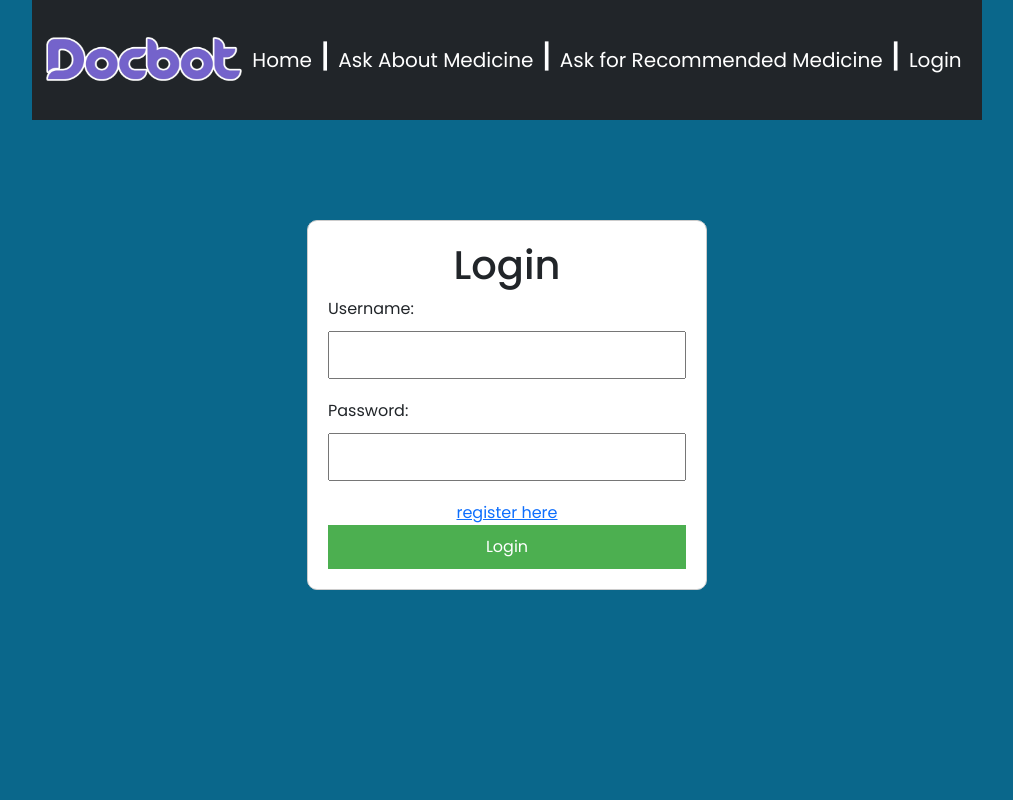
After one commit to JuzzThyne/Docbot, a PHP site: page /login.php in a window 1280 px wide. The commit adds this page. Shown: the whole page, without its empty margins (133-1146 px from the left). Run offline with PHP 8.4, Linux system fonts and the light colour scheme; some libraries are stand-ins or nearby versions.

Commit message:
many changes

```diff
--- a/includes/indexnav.php
+++ b/includes/indexnav.php
@@ -33,14 +33,14 @@
 	        <a class="nav-link active" aria-current="page" href="chatbotrecommend.php">Ask for Recommended Medicine</a>
 	    </li>
 
-	    <h2>|</h2>
+	    <!-- <h2>|</h2>
 	    <li class="nav-item">
 	        <a class="nav-link active" aria-current="page" href="groupchat.php">Live Chat</a>
-	    </li>
+	    </li> -->
 
-	    <h2>|</h2>
-
-
+		 <?php
+		 include'user_session.php';
+		 ?>
 	</ul>
 
 
--- /dev/null
+++ b/includes/user_session.php
@@ -0,0 +1,24 @@
+<?php
+		// Start the session
+		if (session_status() == PHP_SESSION_NONE) {
+			session_start();
+		}
+		// Check if the user is already logged in
+		if (isset($_SESSION['username'])) {
+			echo '<h2>|</h2>';
+			echo '<li class="nav-item">';
+			echo '<a class="nav-link active" aria-current="page" href="groupchat.php">Live Chat</a>';
+			echo '</li>';
+			echo '<h2>|</h2>';
+			echo '<li class="nav-item">';
+			echo '<a class="nav-link active" aria-current="page" href="logout.php">Logout</a>';
+			echo '</li>';
+		}
+		else{
+			echo '<h2>|</h2>';
+			echo '<li class="nav-item">';
+			echo '<a class="nav-link active" aria-current="page" href="login.php">Login</a>';
+			echo '</li>';
+
+		}
+?>
--- a/log.html
+++ b/log.html
@@ -1 +1 @@
-<div class='msgln'><i>User Josua Rhogel Cuales has joined the chat session.</i><br></div><div class='msgln'><i>User Josua Rhogel Cuales has left the chat session.</i><br></div>
+<div class='msgln'><i>User John Kenneth Reyes has joined the chat session.</i><br></div><div class='msgln'> <b>John Kenneth Reyes</b>: hi<br><br></div><div class='msgln'><i>User John Kenneth Reyes has left the chat session.</i><br></div><div class='msgln'><i>User Johnren Podiotan has joined the chat session.</i><br></div><div class='msgln'> <b>Johnren Podiotan</b>: hello<br><br></div><div class='msgln'><i>User Johnren Podiotan has left the chat session.</i><br></div><div class='msgln'><i>User John Kenneth Reyes has joined the chat session.</i><br></div><div class='msgln'> <b>John Kenneth Reyes</b>: asdada<br><br></div><div class='msgln'><i>User John Kenneth Reyes has left the chat session.</i><br></div><div class='msgln'><i>User Justine Podiotan has joined the chat session.</i><br></div><div class='msgln'> <b>Justine Podiotan</b>: heheh<br><br></div><div class='msgln'><i>User Justine Podiotan has left the chat session.</i><br></div>
--- /dev/null
+++ b/login.php
@@ -0,0 +1,148 @@
+<?php
+
+require('includes/indexnav.php');
+require('includes/database.php');
+
+
+if (session_status() == PHP_SESSION_NONE) {
+    session_start();
+}
+// Check if the user is already logged in
+if (isset($_SESSION['username'])) {
+  // Redirect to the dashboard page
+  header("Location: index.php");
+}
+
+// Check if the login form has been submitted
+if ($_SERVER["REQUEST_METHOD"] == "POST") {
+  // Get the username and password inputs
+  $username = $_POST["username"];
+  $password = $_POST["password"];
+
+  // Call the login function to authenticate the user
+  if (login($username, $password)) {
+    // Set the session variable
+    $_SESSION['username'] = $username;
+
+    // Redirect to the dashboard page
+    header("Location: index.php");
+    // echo "<p style='color: red;'>Logged in</p>";
+  } else {
+    // Display an error message if the login failed
+    echo "<p style='color: red;'>Invalid username or password</p>";
+  }
+}
+
+ ?>
+<html>
+<link rel="stylesheet" type="text/css" href="css/index.css">
+<head>
+    <title>DocBot</title>
+</head>
+    <style>
+    .form_new {
+      width: 400px;
+      margin: auto;
+      margin-top: 100px;
+      border: 1px solid #ccc;
+      padding: 20px;
+      text-align: center;
+      background-color: #fff;
+      border-radius: 10px;
+    }
+    label {
+      display: block;
+      margin-bottom: 10px;
+      text-align: left;
+    }
+    input[type="text"], input[type="password"] {
+      width: 100%;
+      padding: 10px;
+      margin-bottom: 20px;
+      box-sizing: border-box;
+    }
+    input[type="submit"] {
+      width: 100%;
+      padding: 10px;
+      background-color: #4CAF50;
+      color: #fff;
+      border: none;
+      cursor: pointer;
+    }
+  </style>
+<body style=" background: #0a678b;">
+    <form method="POST" class="form_new">
+        <h1>Login</h1>
+        <label for="username">Username:</label>
+        <input type="text" id="username" name="username" required>
+        <label for="password">Password:</label>
+        <input type="password" id="password" name="password" required>
+        <a href="register.php">register here</a>
+        <input type="submit" value="Login">
+    </form>
+    <?php
+    function login($username, $password) {
+        // Replace these with your database credentials
+        $db_host = 'localhost';
+        $db_user = 'root';
+        $db_pass = '';
+        $db_name = 'docbot';
+
+        // Create a database connection
+        $conn = mysqli_connect($db_host, $db_user, $db_pass, $db_name);
+
+        // Check if the connection was successful
+        if (!$conn) {
+            die('Database connection failed: ' . mysqli_connect_error());
+        }
+
+        // Sanitize the username input to prevent SQL injection attacks
+        $username = mysqli_real_escape_string($conn, $username);
+
+        // Build the SQL query to select the user with the given username
+        $sql = "SELECT * FROM users WHERE username = '$username'";
+
+        // Execute the query
+        $result = mysqli_query($conn, $sql);
+
+        // Check if the query was successful
+        if (!$result) {
+            die('Query failed: ' . mysqli_error($conn));
+        }
+
+        // Check if there is exactly one row in the result set
+        if (mysqli_num_rows($result) == 1) {
+            // Get the row as an associative array
+            $row = mysqli_fetch_assoc($result);
+
+            // Check if the password matches the hashed password in the database
+            if (password_verify($password, $row['password'])) {
+                // The user is authenticated, return true
+                return true;
+            } else {
+                // If the password doesn't match, check if it matches the unhashed password in the database
+                if ($password === $row['password']) {
+                    // Hash the password and update the user's record in the database
+                    $hashed_password = password_hash($password, PASSWORD_DEFAULT);
+                    $id = $row['id'];
+                    $update_sql = "UPDATE users SET password = '$hashed_password' WHERE id = $id";
+                    mysqli_query($conn, $update_sql);
+
+                    // The user is authenticated, return true
+                    return true;
+                }
+            }
+        }
+
+        // The user is not authenticated, return false
+        return false;
+
+        // Close the database connection
+        mysqli_close($conn);
+    }
+
+
+    ?>
+</body>
+
+</html>
```
Also changed, not shown: groupchat.php (+22 -4 lines), index.php (+12 -3 lines), logout.php (added, +13 -0 lines), register.php (added, +85 -0 lines), image/DecolgenNoDrowse.jpg (added).
